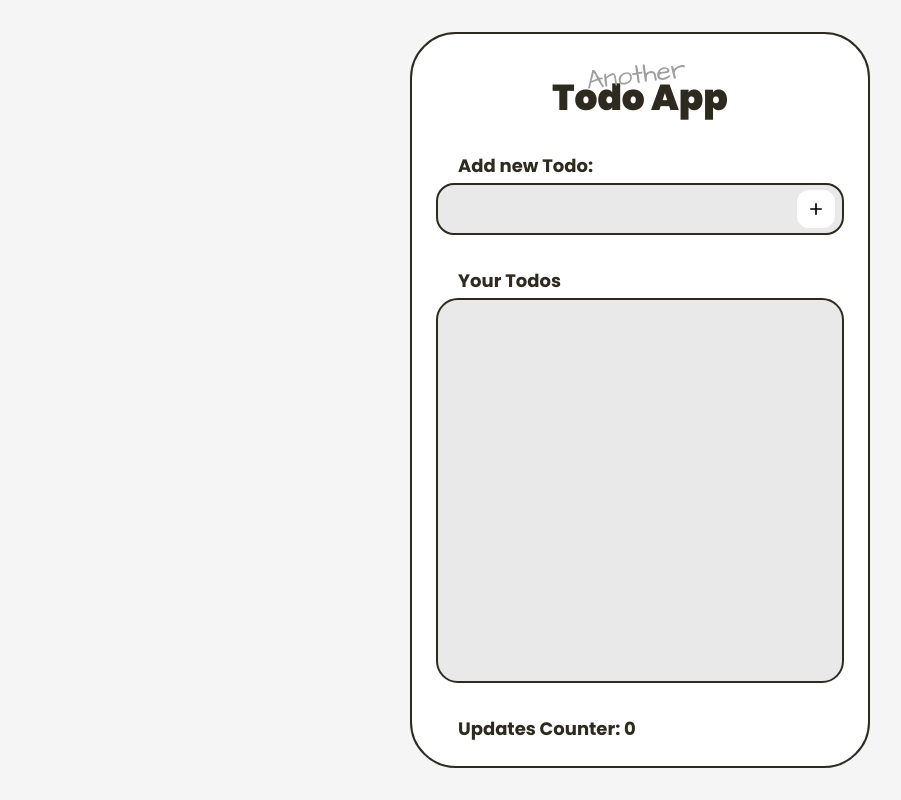
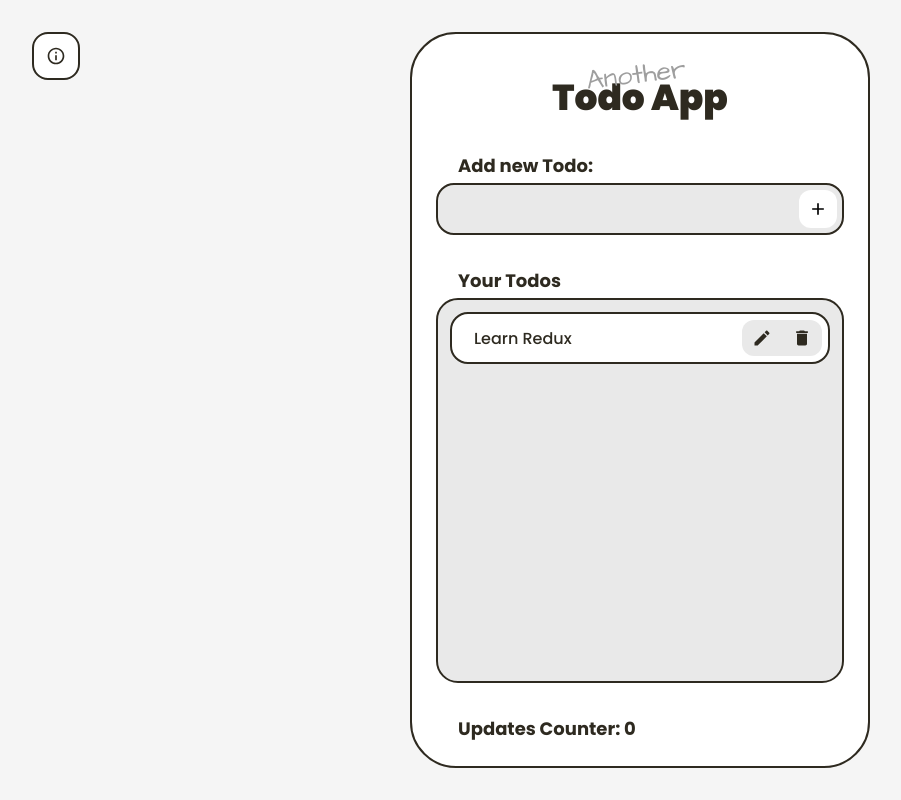
Before and after one commit to Leandrocoelho1/redux-vs-rtk-vs-easy-peasy, a React (Create React App) app: page / in a window 1280 px wide. Shown: the whole page, without its empty margins (0-901 px from the left). Built offline with nearby package versions, Linux system fonts and the light colour scheme.

Commit message:
continues styles creation

```diff
--- a/package.json
+++ b/package.json
@@ -10,6 +10,7 @@
     "@types/node": "^12.0.0",
     "@types/react": "^16.9.0",
     "@types/react-dom": "^16.9.0",
+    "framer-motion": "^2.3.0",
     "polished": "^3.6.5",
     "react": "^16.13.1",
     "react-dom": "^16.13.1",
--- a/src/App.tsx
+++ b/src/App.tsx
@@ -1,15 +1,17 @@
 import React from "react";
 import { ThemeProvider } from "styled-components";
+import { MdAdd, MdModeEdit, MdDelete } from "react-icons/md";
 
 import GlobalStyles from "./styles/global";
 import main from "./styles/theme";
-import { Container, Header, Form, TodoList, Counter } from "./styles";
-import { MdAdd } from "react-icons/md";
+import Info from "./components/Info";
+import { Container, Header, Form, TodoList, Counter, Todo } from "./styles";
 
-function App() {
+const App: React.FC = () => {
   return (
     <ThemeProvider theme={main}>
       <GlobalStyles />
+      <Info />
       <Container>
         <main>
           <Header>
@@ -20,14 +22,26 @@ function App() {
             <h2>Add new Todo:</h2>
             <div>
               <input type="text" />
-              <button>
+              <button type="button">
                 <MdAdd size={20} />
               </button>
             </div>
           </Form>
           <TodoList>
             <h2>Your Todos</h2>
-            <div></div>
+            <div>
+              <Todo>
+                <p>Learn Redux</p>
+                <div>
+                  <button type="button">
+                    <MdModeEdit size={20} />
+                  </button>
+                  <button type="button">
+                    <MdDelete size={20} />
+                  </button>
+                </div>
+              </Todo>
+            </div>
           </TodoList>
           <Counter>
             <h2>Updates Counter: 0</h2>
@@ -36,6 +50,6 @@ function App() {
       </Container>
     </ThemeProvider>
   );
-}
+};
 
 export default App;
--- /dev/null
+++ b/src/components/Info/index.tsx
@@ -0,0 +1,54 @@
+import React, { useState } from "react";
+import { MdInfoOutline } from "react-icons/md";
+import { motion } from "framer-motion";
+
+import { Container } from "./styles";
+
+const Info: React.FC = () => {
+  const [open, setOpen] = useState(false);
+  return (
+    <Container
+      isOpen={open}
+      onMouseEnter={() => setOpen(true)}
+      onMouseLeave={() => setOpen(false)}
+    >
+      <MdInfoOutline size={20} />
+
+      {open && (
+        <motion.div
+          key="infocontent"
+          initial={{
+            opacity: 0,
+            x: -10,
+          }}
+          animate={{
+            opacity: 1,
+            transition: {
+              delay: 0.1,
+            },
+            x: 0,
+          }}
+        >
+          <span>Designed &amp; coded by:</span>
+          <a
+            href="https://github.com/Leandrocoelho1"
+            target="_blank"
+            rel="noopener noreferrer"
+          >
+            Leandro Coelho
+          </a>
+          <span>Illustration by:</span>
+          <a
+            href="https://absurd.design/illustrations.html"
+            target="_blank"
+            rel="noopener noreferrer"
+          >
+            absurd.design
+          </a>
+        </motion.div>
+      )}
+    </Container>
+  );
+};
+
+export default Info;
--- /dev/null
+++ b/src/components/Info/styles.ts
@@ -0,0 +1,64 @@
+import styled, { css } from "styled-components";
+import { transparentize } from "polished";
+
+interface ContainerProps {
+  isOpen: boolean;
+}
+
+export const Container = styled.div<ContainerProps>`
+  position: absolute;
+  top: 3.2rem;
+  left: 3.2rem;
+  z-index: 2;
+  width: 4.8rem;
+  height: 4.8rem;
+  border-radius: 1.6rem;
+  border: ${({ theme }) => `0.2rem solid ${theme.colors.dark}`};
+  background: ${({ theme }) => theme.colors.white};
+  transition: ${({ theme }) => theme.transitions.smooth};
+
+  ${(p) =>
+    p.isOpen &&
+    css`
+      width: 23.6rem;
+      height: 11.6rem;
+      padding: 1.2rem 0 0.8rem 4.8rem;
+    `}
+
+  > div {
+    display: flex;
+    flex-direction: column;
+
+    span {
+      display: block;
+      margin-bottom: -0.5rem;
+      color: ${({ theme }) => theme.colors.grayDark};
+      font-weight: 700;
+      font-size: 1.3rem;
+    }
+
+    a {
+      margin-bottom: 0.8rem;
+      font-weight: 700;
+      font-size: 1.6rem;
+      text-decoration: none;
+      transition: ${({ theme }) => theme.transitions.smooth};
+
+      &:active,
+      &:visited {
+        color: ${({ theme }) => theme.colors.dark};
+      }
+
+      &:hover {
+        color: ${({ theme }) => transparentize(0.3, theme.colors.dark)};
+      }
+    }
+  }
+
+  svg {
+    position: absolute;
+    top: 2.2rem;
+    left: 2.2rem;
+    transform: translate(-50%, -50%);
+  }
+`;
--- a/src/styles.ts
+++ b/src/styles.ts
@@ -2,44 +2,45 @@ import styled from "styled-components";
 import { darken, transparentize } from "polished";
 
 export const Container = styled.div`
+  display: flex;
+  justify-content: center;
   width: 100%;
   min-height: 100vh;
-  display: flex;
-  justify-content: center;
   padding: 3.2rem;
 
   main {
+    display: grid;
+    grid-template-rows: auto auto 1fr auto;
+    overflow: hidden;
+    width: 100%;
+    max-width: 46rem;
+    min-height: 100%;
     padding: 2.4rem;
     border-radius: 4.6rem;
+    border: ${({ theme }) => `0.2rem solid ${theme.colors.dark}`};
     background: ${({ theme }) => theme.colors.white};
-    border: ${({ theme }) => `0.2rem solid ${theme.colors.dark}`};
-    min-height: 100%;
-    width: 100%;
-    max-width: 46rem;
-    display: grid;
-    grid-template-rows: auto auto 1fr auto;
   }
 `;
 
 export const Header = styled.header`
   position: relative;
   width: 100%;
-  text-align: center;
-  padding-top: 1.2rem;
   height: 6.2rem;
   margin-bottom: 3.2rem;
+  padding-top: 1.2rem;
+  text-align: center;
   h1 {
     font-weight: 900;
     font-size: 3.6rem;
   }
   span {
-    font-family: "Architects Daughter", cursive;
-    font-size: 2.7rem;
-    color: ${({ theme }) => theme.colors.grayDark};
     position: absolute;
     top: -0.2rem;
     left: 49%;
     transform: translateX(-50%) rotate(-7deg);
+    color: ${({ theme }) => theme.colors.grayDark};
+    font-family: "Architects Daughter", cursive;
+    font-size: 2.7rem;
   }
 `;
 
@@ -47,23 +48,24 @@ export const Form = styled.form`
   width: 100%;
   margin-bottom: 3.2rem;
   h2 {
+    margin-bottom: 0.4rem;
+    margin-left: 2.2rem;
     font-weight: 700;
     font-size: 1.8rem;
-    margin-left: 2.2rem;
-    margin-bottom: 0.4rem;
   }
-  div {
+  & > div {
     display: flex;
+    align-items: center;
     justify-content: space-between;
-    align-items: center;
     width: 100%;
     height: 5.2rem;
+    padding-right: 0.5rem;
+    padding-left: 2.2rem;
     border-radius: 1.8rem;
-    padding-left: 2.2rem;
-    padding-right: 0.7rem;
+    border: ${({ theme }) => `0.2rem solid ${theme.colors.dark}`};
     background: ${({ theme }) => theme.colors.grayMedium};
-    border: ${({ theme }) => `0.2rem solid ${theme.colors.dark}`};
     transition: ${({ theme }) => theme.transitions.smooth};
+
     &:focus-within {
       background: ${({ theme }) => darken(0.15, theme.colors.grayMedium)};
     }
@@ -76,12 +78,12 @@ export const Form = styled.form`
     }
 
     button {
-      height: 38px;
-      width: 38px;
-      border-radius: 12px;
       display: flex;
       align-items: center;
       justify-content: center;
+      width: 38px;
+      height: 38px;
+      border-radius: 12px;
       border: none;
       outline: none;
       background: ${({ theme }) => theme.colors.white};
@@ -96,23 +98,72 @@ export const Form = styled.form`
 `;
 
 export const TodoList = styled.div`
-  width: 100%;
   display: flex;
   flex-direction: column;
+  width: 100%;
 
   h2 {
+    margin-bottom: 0.4rem;
+    margin-left: 2.2rem;
     font-weight: 700;
     font-size: 1.8rem;
-    margin-left: 2.2rem;
-    margin-bottom: 0.4rem;
   }
-  div {
+  & > div {
     width: 100%;
+    min-height: 200px;
     flex: 1;
-    min-height: 200px;
+    padding: 1.2rem;
     border-radius: 2.2rem;
+    border: ${({ theme }) => `0.2rem solid ${theme.colors.dark}`};
     background: ${({ theme }) => theme.colors.grayMedium};
-    border: ${({ theme }) => `0.2rem solid ${theme.colors.dark}`};
+  }
+`;
+
+export const Todo = styled.div`
+  display: flex;
+  align-items: center;
+  justify-content: space-between;
+  width: 100%;
+  height: 5.2rem;
+  padding: 0.6rem;
+  border-radius: 1.8rem;
+  border: ${({ theme }) => `0.2rem solid ${theme.colors.dark}`};
+  background: ${({ theme }) => theme.colors.white};
+
+  p {
+    margin-left: 1.6rem;
+    font-weight: 500;
+    font-size: 1.6rem;
+  }
+
+  & > div {
+    display: flex;
+    align-items: center;
+    justify-content: space-between;
+    height: 3.6rem;
+    width: 8rem;
+    border-radius: 1.2rem;
+    background: ${({ theme }) => theme.colors.grayMedium};
+
+    button {
+      display: grid;
+      place-items: center;
+      flex: 1;
+      height: 100%;
+      border: none;
+      outline: none;
+      background: transparent;
+      color: ${({ theme }) => theme.colors.dark};
+      transition: ${({ theme }) => theme.transitions.smooth};
+
+      &:hover {
+        color: ${({ theme }) => transparentize(0.3, theme.colors.dark)};
+      }
+    }
+  }
+
+  & + & {
+    margin-top: 0.8rem;
   }
 `;
 
@@ -120,8 +171,8 @@ export const Counter = styled.div`
   width: 100%;
   margin-top: 3.2rem;
   h2 {
+    margin-left: 2.2rem;
     font-weight: 700;
     font-size: 1.8rem;
-    margin-left: 2.2rem;
   }
 `;
```
Also changed, not shown: 1 other file (tests, documents, lock files or other folders).
